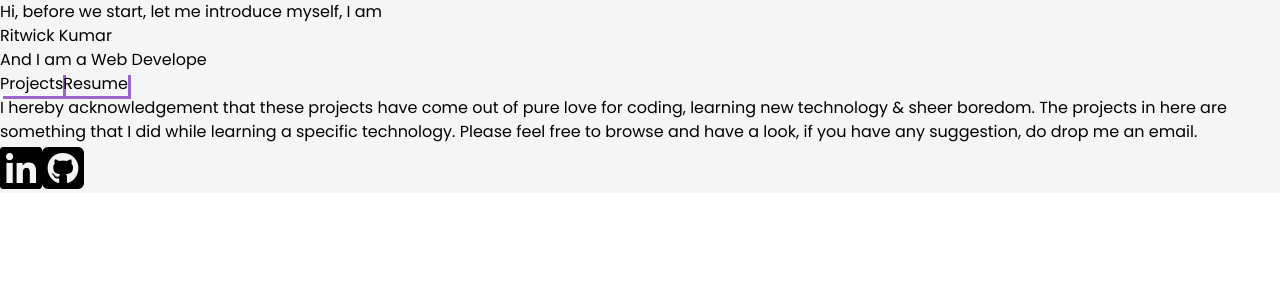
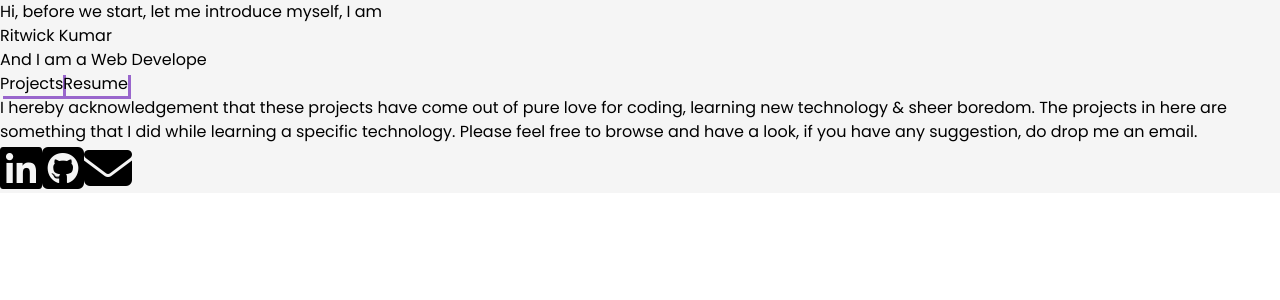
Before and after one commit to KumarRitwick/ProjectWebsite, a React (Vite) app: page / in a window 1280 px wide. Shown: the top 300 px of the page. Built offline with nearby package versions, Linux system fonts and the light colour scheme.

Commit message:
Mail Button Added

```diff
--- a/src/App.jsx
+++ b/src/App.jsx
@@ -2,7 +2,6 @@ import { useState } from 'react'
 import HomePage from './components/HomePage'
 import Projects from './components/Projects'
 import { BrowserRouter as Router, Routes, Route } from 'react-router-dom';
-import Footer from './components/FooterHome';
 
 
 function App() {
@@ -16,7 +15,6 @@ function App() {
                 <Route path="/projects" element={<Projects />} />
             </Routes>
         </Router>
-        <Footer></Footer>
     </div>
   )
 }
--- a/src/components/FooterHome.jsx
+++ /dev/null
@@ -1,18 +0,0 @@
-import React from 'react'
-
-export default function FooterHome() {
-  return (
-    <footer className=' flex-col items-center justify-center text-center max-w-[800px] w-full mx-auto'>
-        <span className="navbar-text">
-            <div className="social-icon">
-                <a href="https://www.linkedin.com/in/ritwick-kumar/">
-                    <i className="fa-brands fa-linkedin icon-size"></i>
-                </a>
-                <a href="https://github.com/KumarRitwick">
-                    <i className="fa-brands fa-square-github icon-size"></i>
-                </a>
-            </div>
-        </span>
-    </footer>
-  )
-}
--- a/src/components/HomePage.jsx
+++ b/src/components/HomePage.jsx
@@ -2,6 +2,7 @@ import React, { useEffect } from 'react'
 import Button from './Button'
 import { useNavigate } from 'react-router-dom';
 import { useState } from 'react';
+import { Link } from "react-router-dom";
 
 export default function HomePage() {
   const navigate = useNavigate();
@@ -45,6 +46,19 @@ export default function HomePage() {
       setIndex(prevIndex => prevIndex + 1);
     }
   }
+  const ButtonMailto = ({ mailto, label }) => {
+    return (
+        <Link
+            to='#'
+            onClick={(e) => {
+                window.location.href = mailto;
+                e.preventDefault();
+            }}
+        >
+            {label}
+        </Link>
+    );
+  };
   return (
     <div className='min-h-screen flex flex-col gap-10 items-center justify-center text-center max-w-[800px] w-full mx-auto'>
         <div className='flex flex-col gap-4'>
@@ -65,6 +79,19 @@ export default function HomePage() {
             </Button>
         </div>
         <p className='text-sm md:text-base font-light'>I hereby acknowledgement that these projects have come out of pure <span className='text-purple-400 font-medium'>love for coding, learning new technology & sheer boredom.</span> The projects in here are something that I did while learning <span className='text-purple-400 font-medium'>a specific technology.</span> Please feel free to browse and have a look, if you have any suggestion, do drop me an email.</p>
+        <footer>
+            <div className="social-icon flex flex-row gap-4">
+                <a href="https://www.linkedin.com/in/ritwick-kumar/">
+                    <i className="fa-brands fa-linkedin icon-size"></i>
+                </a>
+                <a href="https://github.com/KumarRitwick">
+                    <i className="fa-brands fa-square-github icon-size"></i>
+                </a>
+                <a href='mailto:kumarritwick13@gmail.com'>
+                  <i class="fa-solid fa-envelope icon-size"></i>
+                </a>
+            </div>
+        </footer>
     </div>
   )
 }
```
